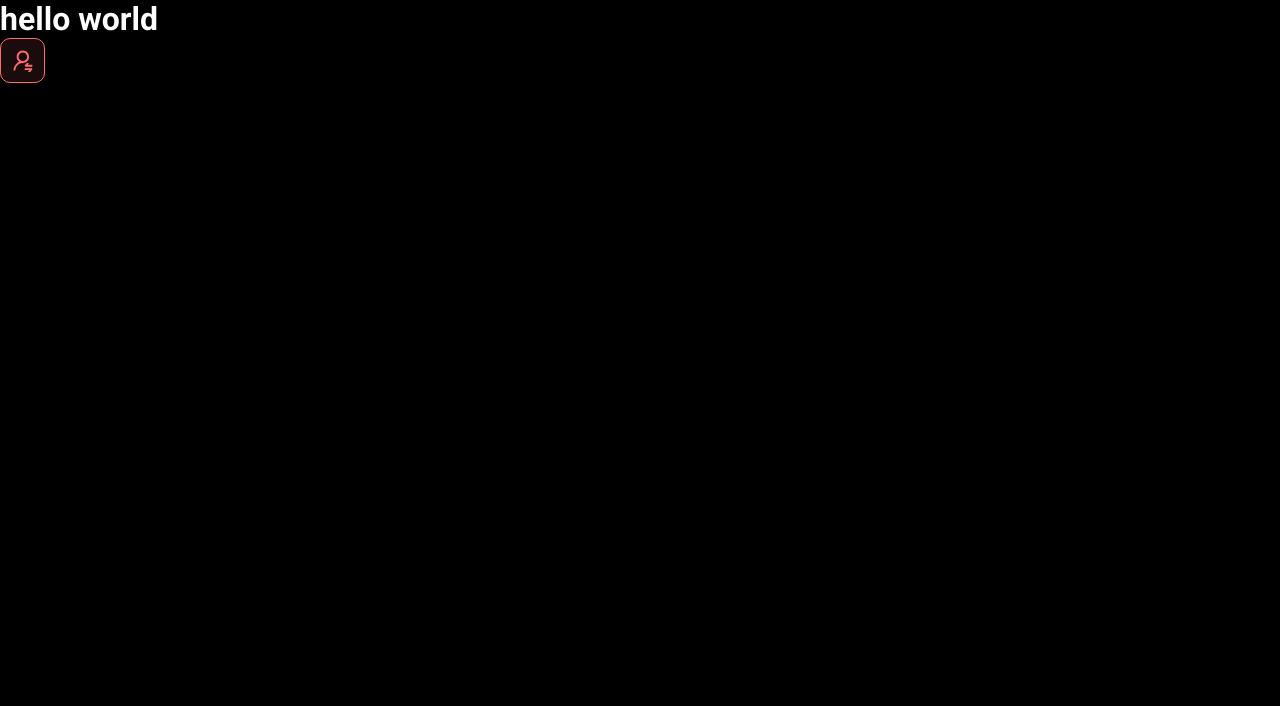
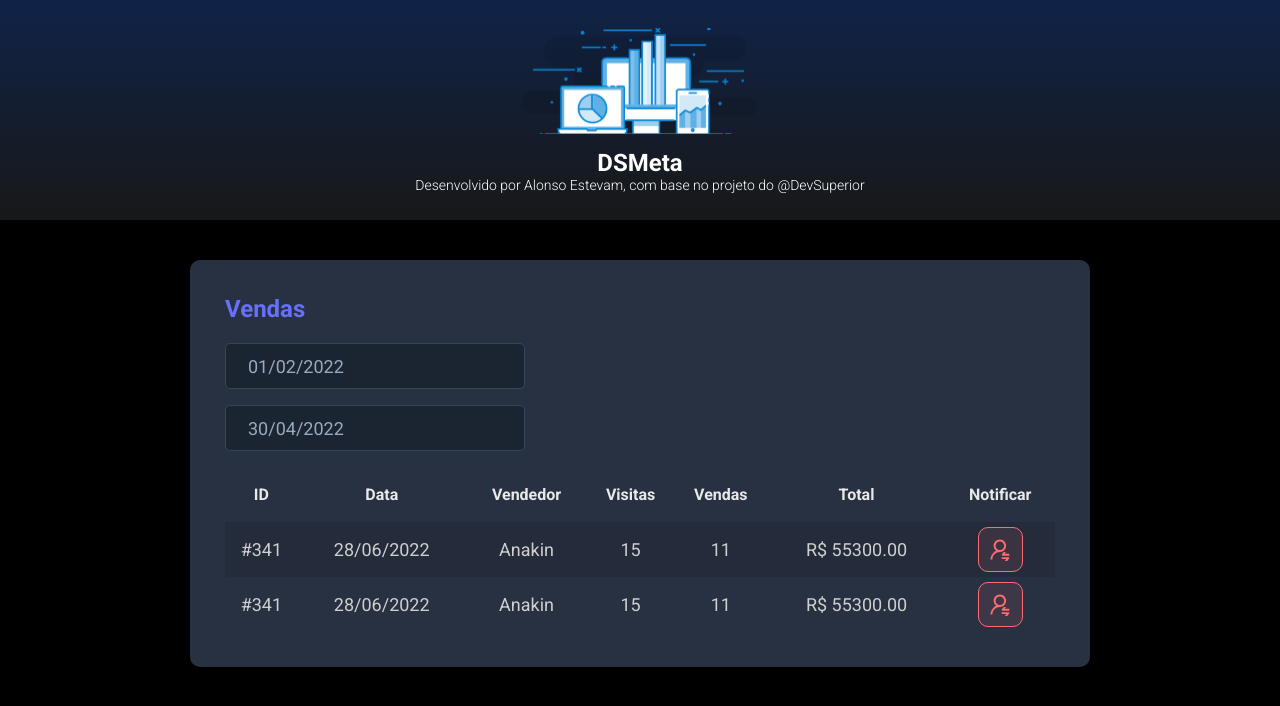
Before and after one commit to alonso-estevam/dsmeta, a React (Vite) app in the folder frontend/: page / in a window 1280 px wide. Shown: the top 706 px of the page. Built offline with nearby package versions, Linux system fonts and the light colour scheme.

Commit message:
feat: header and sales card components

```diff
--- a/frontend/index.html
+++ b/frontend/index.html
@@ -4,7 +4,7 @@
     <meta charset="UTF-8" />
     <link rel="icon" type="image/svg+xml" href="/vite.svg" />
     <meta name="viewport" content="width=device-width, initial-scale=1.0" />
-    <title>Vite + React + TS</title>
+    <title>DSMeta</title>
   </head>
   <body>
     <div id="root"></div>
--- a/frontend/src/App.tsx
+++ b/frontend/src/App.tsx
@@ -1,11 +1,19 @@
-import NotificationButton from "./components/NotificationButton"
+import Header from "./components/Header";
+import NotificationButton from "./components/NotificationButton";
+import { SalesCard } from "./components/SalesCard";
 function App() {
   return (
     <div>
-      <h1>hello world</h1>
-      <NotificationButton/>
+      <Header />
+      <main>
+        <section id="sales">
+          <div className="dsmeta-container">
+            <SalesCard />
+          </div>
+        </section>
+      </main>
     </div>
-  )
+  );
 }
 
-export default App
+export default App;
--- /dev/null
+++ b/frontend/src/components/Header/index.tsx
@@ -0,0 +1,20 @@
+import React from "react";
+import "./styles.css";
+import logo from "../../assets/img/logo.svg";
+
+const Header = () => {
+  return (
+    <header>
+      <div className="dsmeta-logo-container">
+        <img src={logo} alt="Logo do DSMeta" />
+        <h1>DSMeta</h1>
+        <p>
+          Desenvolvido por Alonso Estevam, com base no projeto do
+          <a href="https://www.instagram.com/devsuperior.ig"> @DevSuperior</a>
+        </p>
+      </div>
+    </header>
+  );
+};
+
+export default Header;
--- /dev/null
+++ b/frontend/src/components/Header/styles.css
@@ -0,0 +1,27 @@
+header {
+  background: linear-gradient(180deg, #102347 0%, #181818 100%);
+  height: 220px;
+  display: flex;
+  justify-content: center;
+  align-items: center;
+}
+
+.dsmeta-logo-container {
+  display: flex;
+  flex-direction: column;
+  align-items: center;
+}
+
+.dsmeta-logo-container svg {
+  width: 235px;
+}
+
+.dsmeta-logo-container h1 {
+  font-size: 24px;
+  margin-top: 14px;
+}
+
+.dsmeta-logo-container p {
+  font-weight: 300;
+  font-size: 14px;
+}
--- /dev/null
+++ b/frontend/src/components/SalesCard/index.tsx
@@ -0,0 +1,70 @@
+import React from "react";
+import NotificationButton from "../NotificationButton";
+import "./styles.css";
+
+export const SalesCard = () => {
+  return (
+    <div className="dsmeta-card">
+      <h2 className="dsmeta-sales-title">Vendas</h2>
+      <div>
+        <div className="dsmeta-form-control-container">
+          <input
+            className="dsmeta-form-control"
+            type="text"
+            value="01/02/2022"
+          />
+        </div>
+        <div className="dsmeta-form-control-container">
+          <input
+            className="dsmeta-form-control"
+            type="text"
+            value="30/04/2022"
+          />
+        </div>
+      </div>
+      <div>
+        <table className="dsmeta-sales-table">
+          <thead>
+            <tr>
+              <th className="tc992">ID</th>
+              <th className="tc576">Data</th>
+              <th>Vendedor</th>
+              <th className="tc992">Visitas</th>
+              <th className="tc992">Vendas</th>
+              <th>Total</th>
+              <th>Notificar</th>
+            </tr>
+          </thead>
+          <tbody>
+            <tr>
+              <td className="tc992">#341</td>
+              <td className="tc576">28/06/2022</td>
+              <td>Anakin</td>
+              <td className="tc992">15</td>
+              <td className="tc992">11</td>
+              <td>R$ 55300.00</td>
+              <td>
+                <div className="dsmeta-btn-container">
+                  <NotificationButton />
+                </div>
+              </td>
+            </tr>
+            <tr>
+              <td className="tc992">#341</td>
+              <td className="tc576">28/06/2022</td>
+              <td>Anakin</td>
+              <td className="tc992">15</td>
+              <td className="tc992">11</td>
+              <td>R$ 55300.00</td>
+              <td>
+                <div className="dsmeta-btn-container">
+                  <NotificationButton />
+                </div>
+              </td>
+            </tr>
+          </tbody>
+        </table>
+      </div>
+    </div>
+  );
+};
--- /dev/null
+++ b/frontend/src/components/SalesCard/styles.css
@@ -0,0 +1,94 @@
+.dsmeta-card {
+  background-color: #283142;
+  border-radius: 10px;
+  padding: 35px 10px;
+}
+
+.dsmeta-sales-title {
+  font-size: 24px;
+  color: #676fff;
+  margin-bottom: 20px;
+}
+
+.dsmeta-form-control-container {
+  margin-bottom: 16px;
+  max-width: 300px;
+}
+
+.dsmeta-form-control {
+  width: 100%;
+  height: 46px;
+  background-color: #1b2531;
+  border: 1px solid #384459;
+  color: #9aaabe;
+  padding: 0 22px;
+  font-size: 18px;
+  border-radius: 5px;
+}
+
+.dsmeta-sales-table {
+  width: 100%;
+  border-spacing: 0;
+}
+
+.dsmeta-sales-table thead {
+  font-size: 16px;
+  height: 55px;
+  color: #e9e9e9;
+}
+
+.dsmeta-sales-table tbody {
+  font-size: 14px;
+  text-align: center;
+  color: #cfcfcf;
+}
+
+.dsmeta-sales-table tbody tr {
+  height: 55px;
+  border-top: 1px solid #5f6e82;
+}
+
+.dsmeta-sales-table tbody tr:hover > td {
+  background-color: #384459;
+}
+
+.dsmeta-sales-table tbody tr:nth-child(odd) {
+  background-color: #242c3b;
+}
+
+.dsmeta-btn-container {
+  display: flex;
+  justify-content: center;
+}
+
+.tc576 {
+  display: none;
+}
+
+.tc992 {
+  display: none;
+}
+
+@media (min-width: 576px) {
+  #sales {
+    padding: 40px 20px;
+  }
+
+  .dsmeta-card {
+    padding: 35px;
+  }
+
+  .tc576 {
+    display: table-cell;
+  }
+
+  .dsmeta-sales-table tbody {
+    font-size: 18px;
+  }
+}
+
+@media (min-width: 992px) {
+  .tc992 {
+    display: table-cell;
+  }
+}
--- a/frontend/src/index.css
+++ b/frontend/src/index.css
@@ -19,34 +19,6 @@ html {
   color: #fff;
 }
 
-header {
-  background: linear-gradient(180deg, #102347 0%, #181818 100%);
-  height: 220px;
-  display: flex;
-  justify-content: center;
-  align-items: center;
-}
-
-.dsmeta-logo-container {
-  display: flex;
-  flex-direction: column;
-  align-items: center;
-}
-
-.dsmeta-logo-container svg {
-  width: 235px;
-}
-
-.dsmeta-logo-container h1 {
-  font-size: 24px;
-  margin-top: 14px;
-}
-
-.dsmeta-logo-container p {
-  font-weight: 300;
-  font-size: 14px;
-}
-
 #sales {
   padding: 40px 10px;
 }
@@ -56,114 +28,3 @@ header {
   max-width: 900px;
   margin: 0 auto;
 }
-
-.dsmeta-card {
-  background-color: #283142;
-  border-radius: 10px;
-  padding: 35px 10px;
-}
-
-.dsmeta-sales-title {
-  font-size: 24px;
-  color: #676fff;
-  margin-bottom: 20px;
-}
-
-.dsmeta-form-control-container {
-  margin-bottom: 16px;
-  max-width: 300px;
-}
-
-.dsmeta-form-control {
-  width: 100%;
-  height: 46px;
-  background-color: #1b2531;
-  border: 1px solid #384459;
-  color: #9aaabe;
-  padding: 0 22px;
-  font-size: 18px;
-  border-radius: 5px;
-}
-
-.dsmeta-sales-table {
-  width: 100%;
-  border-spacing: 0;
-}
-
-.dsmeta-sales-table thead {
-  font-size: 16px;
-  height: 55px;
-  color: #e9e9e9;
-}
-
-.dsmeta-sales-table tbody {
-  font-size: 14px;
-  text-align: center;
-  color: #cfcfcf;
-}
-
-.dsmeta-sales-table tbody tr {
-  height: 55px;
-  border-top: 1px solid #5f6e82;
-}
-
-.dsmeta-sales-table tbody tr:hover > td {
-  background-color: #384459;
-}
-
-.dsmeta-sales-table tbody tr:nth-child(odd) {
-  background-color: #242c3b;
-}
-
-.dsmeta-btn-container {
-  display: flex;
-  justify-content: center;
-}
-
-.dsmeta-notification-btn {
-  cursor: pointer;
-  display: flex;
-  justify-content: center;
-  align-items: center;
-  width: 45px;
-  height: 45px;
-  background: rgba(255, 107, 114, 0.1);
-  border: 1px solid #ff6b72;
-  border-radius: 10px;
-}
-
-.dsmeta-red-btn svg {
-  width: 19px;
-}
-
-.tc576 {
-  display: none;
-}
-
-.tc992 {
-  display: none;
-}
-
-@media (min-width: 576px) {
-  #sales {
-    padding: 40px 20px;
-  }
-
-  .dsmeta-card {
-    padding: 35px;
-  }
-
-  .tc576 {
-    display: table-cell;
-  }
-
-  .dsmeta-sales-table tbody {
-    font-size: 18px;
-  }
-}
-
-@media (min-width: 992px) {
-  .tc992 {
-    display: table-cell;
-  }
-}
```
